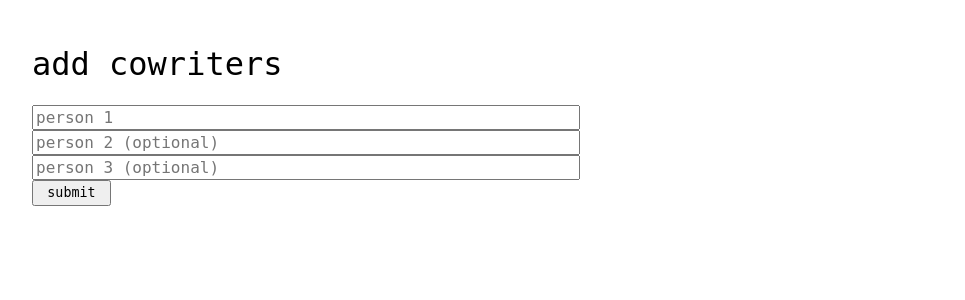
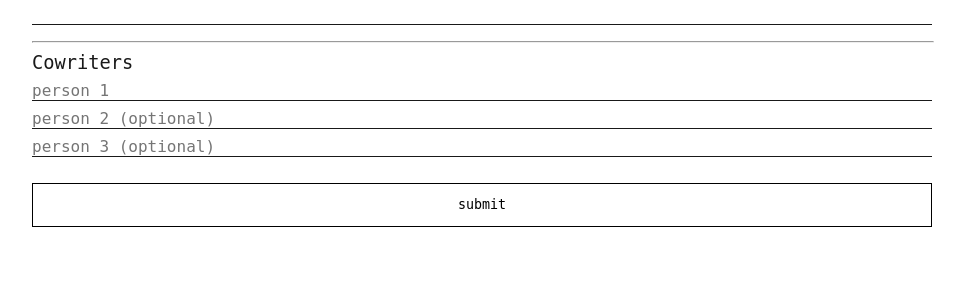
Before and after one commit to zhammer/scribly, a Python web app: template templates/addpeopletostory.html in a window 1280 px wide. Shown: the top 300 px of the page, without its empty margins (158-1123 px from the left). Run offline with Jinja, Linux system fonts and the light colour scheme; the template is opened without the code that fills it, so the values that code supplies are empty.

Commit message:
Improve story page styling, add badass text divider
dope dude: https://thenounproject.com/a.panasovsky/

```diff
--- a/static/style.css
+++ b/static/style.css
@@ -1,6 +1,20 @@
 body {
   font-family: monospace;
   font-size: 16px;
+  color: #191919;
+}
+
+input,
+textarea {
+  color: #191919;
+}
+
+.text {
+  white-space: pre-line;
+}
+
+h3 {
+  margin: 0;
 }
 
 * {
@@ -16,41 +30,63 @@ body {
 
 input,
 textarea {
-  font-family: inherit;
   font-size: 16px;
+  padding: 0;
+  outline: none;
+}
+
+input {
+  border: solid 1px;
 }
 
 button {
-  padding: 0.25em 1em;
+  padding: 1em;
+  background: transparent;
+  border: solid 1px;
+  cursor: pointer;
 }
 
-form.simple-form {
-  width: 60%;
+button:hover,
+button:focus {
+  background: lightgray;
 }
 
-form.simple-form > label.inline {
-  display: flex;
+.add-cowriters > * {
+  display: block;
+  width: 100%;
 }
 
-form.simple-form > label.inline > *:first-child {
-  margin-right: 1em;
+.add-cowriters > input {
+  border-width: 0 0 1px 0;
 }
 
-form.simple-form > label.inline > *:nth-child(2) {
+.add-cowriters > * + * {
+  display: block;
+  width: 100%;
+  margin-top: 0.5em;
+}
+
+.story {
+  display: flex;
+  flex-direction: column;
+  height: 95vh;
+}
+
+.grow {
   flex-grow: 1;
 }
 
-form.simple-form > label.inline-list > div > input {
-  display: block;
+.story__writer {
+  flex-basis: 100%;
+  border: none;
 }
 
-form.simple-form > label.inline-list > div > input + input {
-  margin-top: 0.25em;
-}
-
-.simple-form > input,
-.simple-form > textarea {
-  width: 100%;
+.story__details {
+  display: flex;
+  justify-content: space-between;
+  border-width: 1px 0 0 0;
+  border-style: solid;
+  font-size: 0.75rem;
 }
 
 .writer {
@@ -76,10 +112,6 @@ form.simple-form > label.inline-list > div > input + input {
   flex-direction: column;
 }
 
-.typewriter > * {
-  outline: none;
-}
-
 .typewriter > input,
 .typewriter > textarea {
   width: 100%;
@@ -90,8 +122,10 @@ form.simple-form > label.inline-list > div > input + input {
   margin-top: 1em;
 }
 
-.typewriter > .title {
+.title {
+  margin: 0;
   font-size: 1.75rem;
+  border-style: solid;
   border-width: 0 0 1px 0;
 }
 
@@ -100,14 +134,10 @@ form.simple-form > label.inline-list > div > input + input {
   border: none;
 }
 
-.typewriter > button {
-  padding: 1em;
-  background: transparent;
-  cursor: pointer;
-  border: solid 1px;
+.text-divider {
+  background-image: url("/static/textdivider.svg");
+  height: 2em;
+  background-size: 5em;
+  background-repeat: no-repeat;
+  background-position: center;
 }
-
-.typewriter > button:hover,
-.typewriter > button:focus {
-  background: lightgray;
-}
--- a/templates/addpeopletostory.html
+++ b/templates/addpeopletostory.html
@@ -1,33 +1,29 @@
 {% import 'head.html' as head %}
 <!DOCTYPE html>
 <html lang="en">
+
 <head>
-    {{ head.head('Scribly - Add Cowriters') }}
+  {{ head.head(story.title + ' - Add Cowriters') }}
 </head>
+
 <body>
   <div class="page">
-      <h1>add cowriters</h1>
-      <form
-        id="add-cowriters-form"
-        class="simple-form"
-        action="/stories/{{ story.id }}/addcowriters"
-        method="post"
-      >
-        <input name="person-1" id="person-1" required placeholder="person 1" />
+    <h1 class="title">{{ story.title }}</h1>
+    <p class="text">{{ story.turns[0].text_written }}</p>
+    <form id="add-cowriters" class="add-cowriters" action="/stories/{{ story.id }}/addcowriters"
+      method="post">
+      <hr />
+      <h3>Cowriters</h3>
+      <input autofocus="true" name="person-1" id="person-1" required placeholder="person 1" />
       {% for i in range(2, 4) %}
-        <input
-          name="person-{{ i }}"
-          id="person-{{ i }}"
-          placeholder="person {{ i }} (optional)"
-        />
+      <input name="person-{{ i }}" id="person-{{ i }}" placeholder="person {{ i }} (optional)" />
       {% endfor %}
       <br />
       <button type="submit" id="new-story-button">
         submit
       </button>
     </form>
-      <h2>{{ story.title }}</h2>
-      <p>{{ story.turns[0].text_written }}</p>
   </div>
 </body>
+
 </html>
```
Also changed, not shown: templates/story.html (+26 -24 lines), static/textdivider.svg (added). Lines whose indentation alone changed are shown as unchanged.
